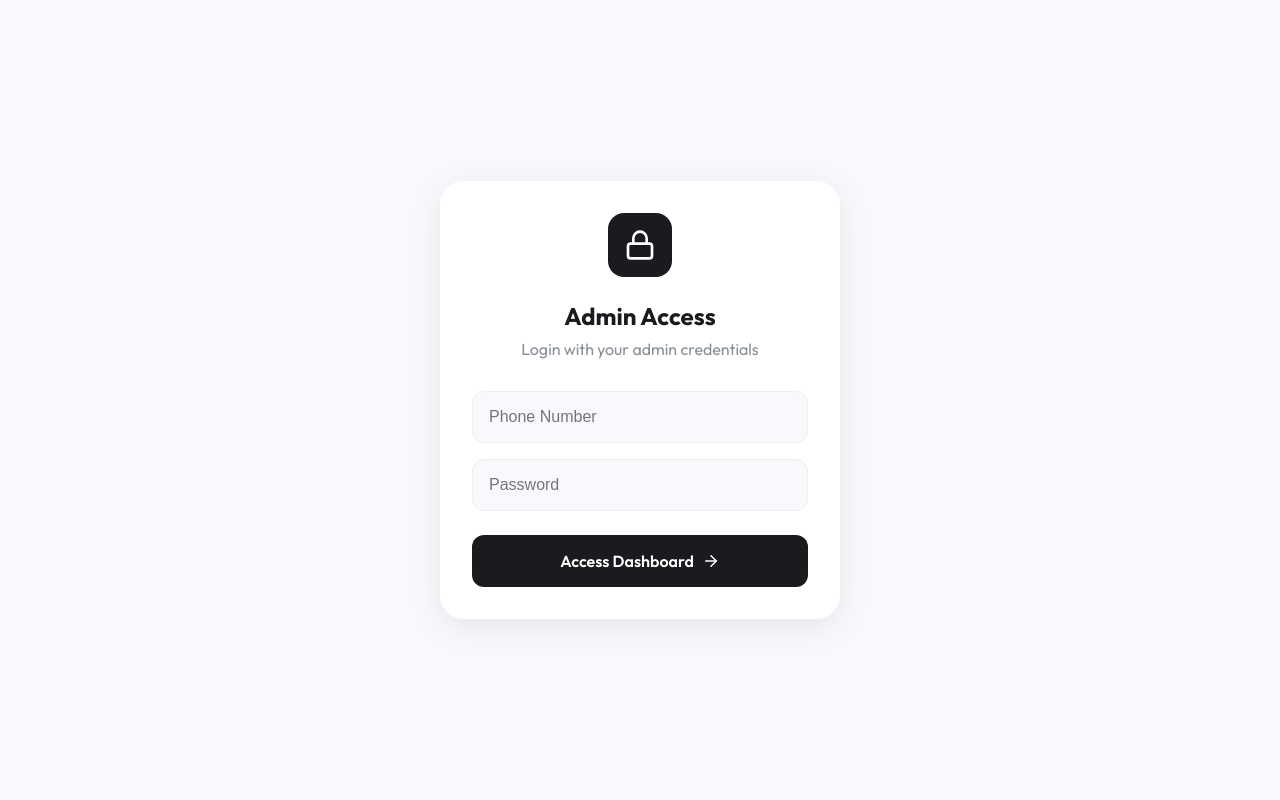
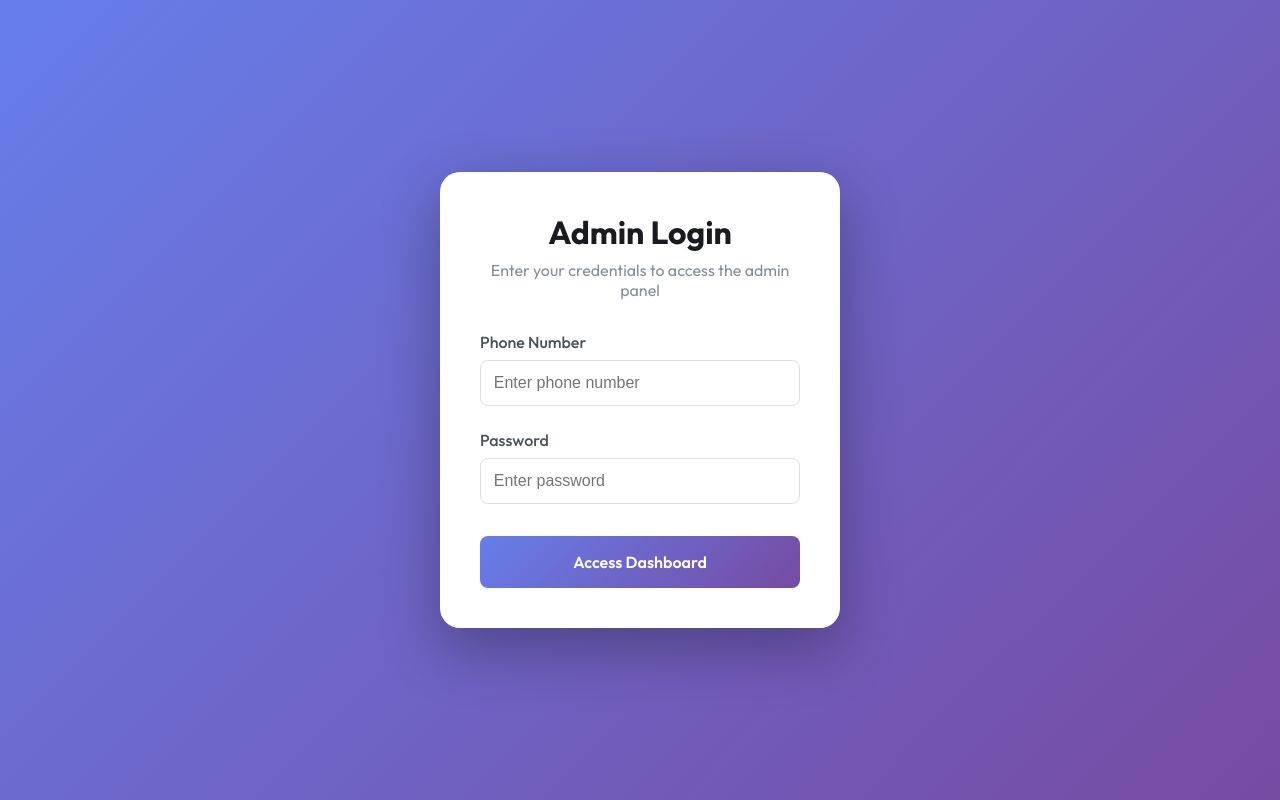
Before and after one commit to tahiradem0/Tele-suk-version-1.1, a React (Vite) app in the folder client/: page /admin/login in a window 1280 px wide. Built offline with nearby package versions, Linux system fonts and the light colour scheme; no server answers.

Commit message:
first commit 3

```diff
--- a/client/src/pages/admin/AdminLogin.jsx
+++ b/client/src/pages/admin/AdminLogin.jsx
@@ -17,113 +17,136 @@ const AdminLogin = () => {
         setError('');
         setLoading(true);
 
+        console.log('🔐 Admin Login Attempt:', { phone, passwordLength: password.length });
+
+        try {
             const result = await login(phone, password);
+            console.log('📡 Login API Response:', result);
 
             if (result.success) {
-            // Check if user is actually admin
-            // The login function in context updates the user state
-            // We can check the localstorage or the returned data
                 const storedUser = JSON.parse(localStorage.getItem('user'));
+                console.log('👤 Stored User:', storedUser);
+
                 if (storedUser && storedUser.isAdmin) {
+                    console.log('✅ Admin verified, redirecting to dashboard...');
                     navigate('/admin/dashboard');
                 } else {
-                setError('Access Denied: You do not have admin permissions.');
-                // Optional: logout if they are not admin
+                    console.error('❌ User is not an admin:', storedUser);
+                    setError(`Access Denied: You do not have admin permissions. isAdmin: ${storedUser?.isAdmin}`);
+                    localStorage.removeItem('user');
                 }
             } else {
-            setError(result.error || 'Login failed');
+                console.error('❌ Login failed:', result.error);
+                setError(result.error || 'Login failed. Please check your credentials.');
             }
+        } catch (error) {
+            console.error('💥 Login Exception:', error);
+            if (error.message === 'Network Error') {
+                setError('Network Error: Cannot connect to server. Please check if the backend is running.');
+            } else {
+                setError(`Error: ${error.message || 'An unexpected error occurred'}`);
+            }
+        } finally {
             setLoading(false);
+        }
     };
 
     return (
         <div style={{
-            height: '100vh',
-            width: '100vw',
+            minHeight: '100vh',
             display: 'flex',
             alignItems: 'center',
             justifyContent: 'center',
-            background: '#f8f9fc'
+            background: 'linear-gradient(135deg, #667eea 0%, #764ba2 100%)',
+            padding: '1rem'
         }}>
             <div style={{
                 background: 'white',
-                padding: '2rem',
-                borderRadius: '24px',
-                boxShadow: '0 8px 32px rgba(0,0,0,0.08)',
+                padding: '2.5rem',
+                borderRadius: '20px',
+                boxShadow: '0 20px 60px rgba(0,0,0,0.3)',
                 width: '100%',
-                maxWidth: '400px',
-                textAlign: 'center'
+                maxWidth: '400px'
             }}>
+                <h1 style={{ fontSize: '2rem', fontWeight: '700', marginBottom: '0.5rem', textAlign: 'center' }}>
+                    Admin Login
+                </h1>
+                <p style={{ color: '#868e96', textAlign: 'center', marginBottom: '2rem' }}>
+                    Enter your credentials to access the admin panel
+                </p>
+
+                {error && (
                     <div style={{
-                    width: '64px',
-                    height: '64px',
-                    background: '#1a1b1e',
-                    borderRadius: '16px',
-                    display: 'flex',
-                    alignItems: 'center',
-                    justifyContent: 'center',
-                    margin: '0 auto 1.5rem auto'
+                        background: '#fee',
+                        border: '1px solid #fcc',
+                        color: '#c33',
+                        padding: '1rem',
+                        borderRadius: '8px',
+                        marginBottom: '1.5rem',
+                        fontSize: '0.9rem',
+                        wordBreak: 'break-word'
                     }}>
-                    <Lock color="white" size={32} />
+                        <strong>Error:</strong> {error}
+                    </div>
+                )}
+
+                <form onSubmit={handleLogin}>
+                    <div style={{ marginBottom: '1.5rem' }}>
+                        <label style={{ display: 'block', marginBottom: '0.5rem', fontWeight: '500', color: '#495057' }}>
+                            Phone Number
+                        </label>
+                        <input
+                            type="text"
+                            value={phone}
+                            onChange={(e) => setPhone(e.target.value)}
+                            placeholder="Enter phone number"
+                            required
+                            style={{
+                                width: '100%',
+                                padding: '0.8rem',
+                                borderRadius: '8px',
+                                border: '1px solid #ddd',
+                                fontSize: '1rem'
+                            }}
+                        />
                     </div>
 
-                <h1 style={{ fontSize: '1.5rem', fontWeight: '700', marginBottom: '0.5rem' }}>Admin Access</h1>
-                <p style={{ color: '#868e96', marginBottom: '2rem' }}>Login with your admin credentials</p>
-
-                <form onSubmit={handleLogin} style={{ display: 'flex', flexDirection: 'column', gap: '1rem' }}>
+                    <div style={{ marginBottom: '2rem' }}>
+                        <label style={{ display: 'block', marginBottom: '0.5rem', fontWeight: '500', color: '#495057' }}>
+                            Password
+                        </label>
                         <input
-                        type="tel"
-                        placeholder="Phone Number"
-                        value={phone}
-                        onChange={(e) => setPhone(e.target.value)}
+                            type="password"
+                            value={password}
+                            onChange={(e) => setPassword(e.target.value)}
+                            placeholder="Enter password"
+                            required
                             style={{
-                            padding: '1rem',
-                            borderRadius: '12px',
-                            border: '1px solid #eee',
-                            fontSize: '1rem',
-                            outline: 'none',
-                            background: '#f8f9fc',
-                            transition: 'border 0.2s',
+                                width: '100%',
+                                padding: '0.8rem',
+                                borderRadius: '8px',
+                                border: '1px solid #ddd',
+                                fontSize: '1rem'
                             }}
                         />
-                    <input
-                        type="password"
-                        placeholder="Password"
-                        value={password}
-                        onChange={(e) => setPassword(e.target.value)}
-                        style={{
-                            padding: '1rem',
-                            borderRadius: '12px',
-                            border: '1px solid #eee',
-                            fontSize: '1rem',
-                            outline: 'none',
-                            background: '#f8f9fc',
-                            transition: 'border 0.2s',
-                        }}
-                    />
-
-                    {error && <p style={{ color: '#ff4444', fontSize: '0.9rem', textAlign: 'left' }}>{error}</p>}
+                    </div>
 
                     <button
                         type="submit"
                         disabled={loading}
                         style={{
-                            background: '#1a1b1e',
+                            width: '100%',
+                            padding: '1rem',
+                            background: loading ? '#ccc' : 'linear-gradient(135deg, #667eea 0%, #764ba2 100%)',
                             color: 'white',
-                            padding: '1rem',
-                            borderRadius: '12px',
+                            border: 'none',
+                            borderRadius: '8px',
                             fontSize: '1rem',
                             fontWeight: '600',
-                            display: 'flex',
-                            alignItems: 'center',
-                            justifyContent: 'center',
-                            gap: '0.5rem',
-                            marginTop: '0.5rem',
-                            cursor: loading ? 'not-allowed' : 'pointer',
-                            opacity: loading ? 0.7 : 1
+                            cursor: loading ? 'not-allowed' : 'pointer'
                         }}
                     >
-                        {loading ? 'Verifying...' : 'Access Dashboard'} <ArrowRight size={18} />
+                        {loading ? 'Logging in...' : 'Access Dashboard'}
                     </button>
                 </form>
             </div>
```
Also changed, not shown: 1 other file (tests, documents, lock files or other folders). Lines whose indentation alone changed are shown as unchanged.
